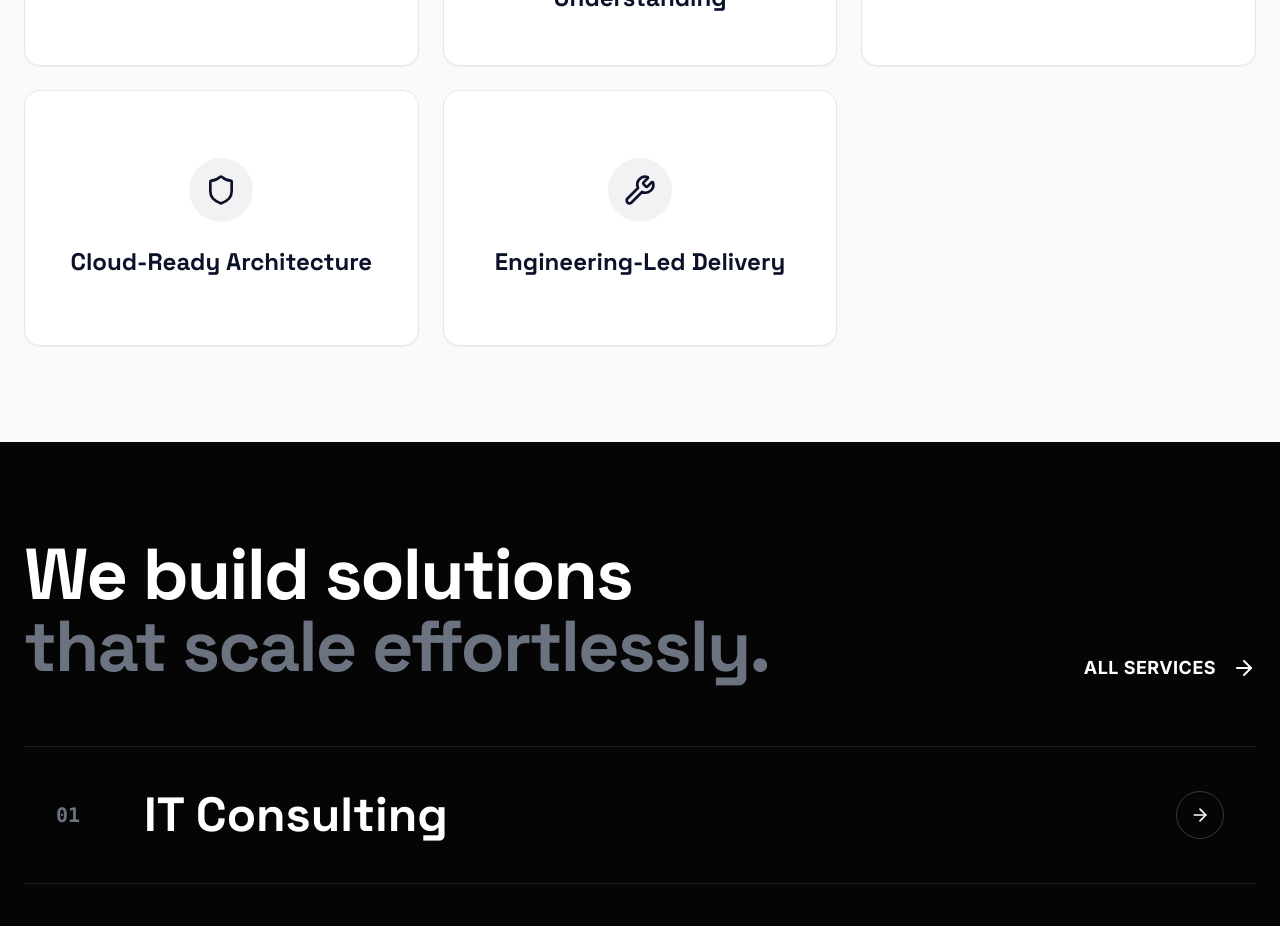
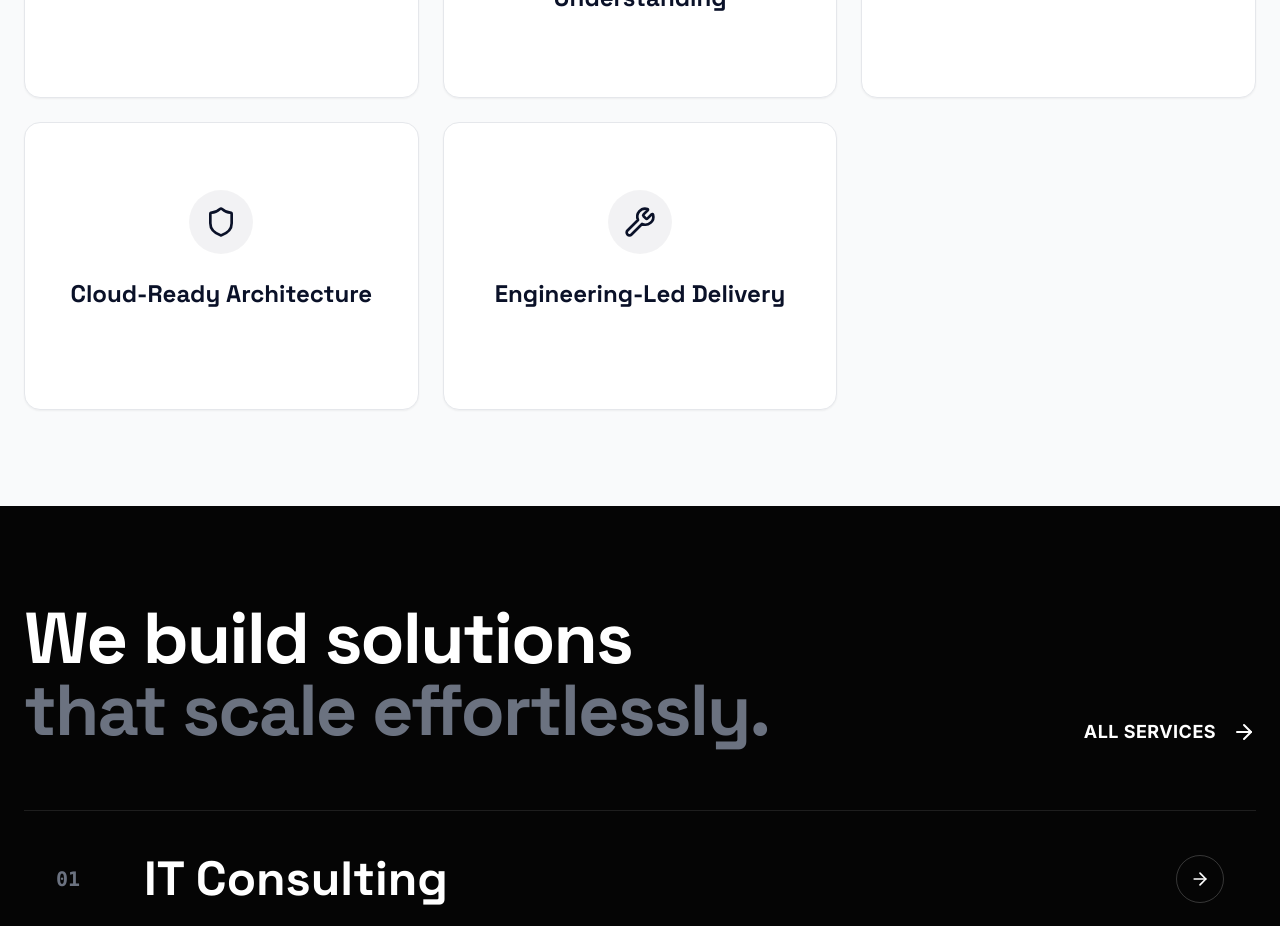
Before and after one commit to enocholudare-gif/Zamclouds, a Next.js app: page / in a window 1280 px wide. Shown: the part 1520-2446 px from the top of the page. Built offline with nearby package versions, Linux system fonts and the light colour scheme.

Commit message:
feat: restore mobile flip card UI per user request

```diff
--- a/src/components/Differentiators.tsx
+++ b/src/components/Differentiators.tsx
@@ -44,36 +44,25 @@ function FlipCard({ d }: { d: typeof differentiators[0] }) {
 
   return (
     <div
-      className="diff-card relative w-full cursor-pointer group opacity-0 translate-y-10"
+      className="diff-card relative h-72 w-full [perspective:1000px] cursor-pointer group opacity-0 translate-y-10"
       onClick={() => setIsFlipped(!isFlipped)}
     >
-      {/* Mobile Design: Combined Card (No Flip) */}
-      <div className="md:hidden flex flex-col p-8 rounded-2xl border border-gray-200 bg-white hover:shadow-xl transition-all shadow-sm">
-        <div className="w-14 h-14 rounded-full bg-primary/5 flex items-center justify-center mb-6">
-          <Icon className="w-7 h-7 text-primary" />
-        </div>
-        <h3 className="text-xl font-bold font-display text-primary mb-3">{d.title}</h3>
-        <p className="text-gray-600 text-sm leading-relaxed">{d.body}</p>
-      </div>
-
-      {/* Desktop Design: 3D Flip Card */}
-      <div className="hidden md:block relative h-64 w-full [perspective:1000px]">
       <div
-          className={`absolute inset-0 w-full h-full transition-all duration-700 [transform-style:preserve-3d] group-hover:[transform:rotateY(180deg)] ${isFlipped ? '[transform:rotateY(180deg)]' : ''}`}
+        className={`absolute inset-0 w-full h-full transition-all duration-700 [transform-style:preserve-3d] md:group-hover:[transform:rotateY(180deg)] ${isFlipped ? '[transform:rotateY(180deg)]' : ''}`}
       >
         {/* Front */}
-          <div className="absolute inset-0 w-full h-full [backface-visibility:hidden] p-8 rounded-2xl border border-gray-200 bg-white flex flex-col items-center justify-center text-center shadow-sm group-hover:border-accent/30">
+        <div className="absolute inset-0 w-full h-full [backface-visibility:hidden] p-6 rounded-2xl border border-gray-200 bg-white flex flex-col items-center justify-center text-center shadow-sm group-hover:border-accent/30">
           <div className="w-16 h-16 rounded-full bg-primary/5 flex items-center justify-center mb-6 transition-colors">
             <Icon className="w-8 h-8 text-primary transition-colors" />
           </div>
           <h3 className="text-xl lg:text-2xl font-bold font-display text-primary">{d.title}</h3>
+          <p className="text-xs text-accent uppercase tracking-widest font-bold mt-4 md:opacity-0 md:group-hover:opacity-100 transition-opacity">Tap to read</p>
         </div>
 
         {/* Back */}
-          <div className="absolute inset-0 w-full h-full [backface-visibility:hidden] [transform:rotateY(180deg)] p-8 rounded-2xl bg-accent text-white flex flex-col justify-center items-center text-center shadow-lg">
+        <div className="absolute inset-0 w-full h-full [backface-visibility:hidden] [transform:rotateY(180deg)] p-6 rounded-2xl bg-accent text-white flex flex-col justify-center items-center text-center shadow-lg">
           <h3 className="text-lg font-bold font-display mb-4 border-b border-white/20 pb-4">{d.title}</h3>
           <p className="text-white/90 leading-relaxed font-medium text-sm">{d.body}</p>
-          </div>
         </div>
       </div>
     </div>
--- a/src/components/Services.tsx
+++ b/src/components/Services.tsx
@@ -38,8 +38,84 @@ const services = [
   }
 ];
 
+function ServiceItem({ service, idx }: { service: typeof services[0], idx: number }) {
+  const [isHovered, setIsHovered] = useState(false);
+  const [isFlipped, setIsFlipped] = useState(false);
+
+  return (
+    <div
+      className="service-item relative border-b border-white/10 transition-colors duration-500 hover:bg-white/5 opacity-0 [perspective:1000px]"
+      onMouseEnter={() => setIsHovered(true)}
+      onMouseLeave={() => setIsHovered(false)}
+      onClick={() => setIsFlipped(!isFlipped)}
+    >
+      {/* Mobile Design: 3D Flip Row */}
+      <div className={`md:hidden relative w-full transition-all duration-700 [transform-style:preserve-3d] ${isFlipped ? '[transform:rotateX(180deg)]' : ''}`} style={{ minHeight: '120px' }}>
+
+        {/* Front */}
+        <div className="absolute inset-0 w-full h-full [backface-visibility:hidden] flex items-center p-6 bg-dark">
+          <span className="text-xl font-mono font-bold text-gray-500 mr-6">
+            {service.id}
+          </span>
+          <h3 className="text-2xl font-display font-bold text-white">
+            {service.title}
+          </h3>
+          <ArrowRight className="w-5 h-5 text-gray-500 ml-auto" />
+        </div>
+
+        {/* Back */}
+        <div className="absolute inset-0 w-full h-full [backface-visibility:hidden] [transform:rotateX(180deg)] bg-accent overflow-hidden">
+          <img src={service.image} alt={service.title} className="absolute inset-0 w-full h-full object-cover opacity-20" />
+          <div className="relative z-10 flex flex-col justify-center h-full p-6 text-white">
+            <h3 className="text-xl font-display font-bold mb-2">{service.title}</h3>
+            <p className="text-sm font-medium leading-snug">{service.description}</p>
+            <Link href="/contact" className="mt-4 inline-block text-xs uppercase tracking-widest font-bold underline">
+              Start Project
+            </Link>
+          </div>
+        </div>
+
+      </div>
+
+      {/* Desktop Design: Accordion List with Hover Image */}
+      <Link href="/contact" className="hidden md:block py-10 px-8 hover-target" data-cursor="interactive">
+        <div className="flex items-center justify-between gap-8 relative z-10">
+
+          <div className="flex items-center gap-16 w-1/2">
+            <span className={`text-xl font-mono font-bold transition-colors duration-500 ${isHovered ? 'text-accent' : 'text-gray-500'}`}>
+              {service.id}
+            </span>
+            <h3 className={`text-5xl font-display font-bold transition-transform duration-500 ${isHovered ? 'translate-x-4' : ''}`}>
+              {service.title}
+            </h3>
+          </div>
+
+          <div className="w-1/2 flex items-center justify-between gap-8">
+            <div className={`overflow-hidden transition-all duration-500 max-h-40 ${isHovered ? 'opacity-100 translate-x-0' : 'opacity-0 -translate-x-8'}`}>
+              <p className="text-gray-400 text-lg">
+                {service.description}
+              </p>
+            </div>
+
+            <div className={`w-12 h-12 rounded-full border border-white/20 flex items-center justify-center shrink-0 transition-all duration-500 ${isHovered ? 'bg-accent border-accent -rotate-45' : 'rotate-0'}`}>
+              <ArrowRight className="w-5 h-5" />
+            </div>
+          </div>
+        </div>
+
+        {/* Hover Image Reveal */}
+        <div
+          className={`absolute top-1/2 left-1/2 -translate-x-1/2 -translate-y-1/2 w-80 h-48 overflow-hidden rounded-xl pointer-events-none z-0 transition-all duration-700 ${isHovered ? 'opacity-100 scale-100 rotate-2' : 'opacity-0 scale-50 rotate-0'}`}
+        >
+          <img src={service.image} alt={service.title} className="w-full h-full object-cover" />
+          <div className="absolute inset-0 bg-accent/20 mix-blend-overlay" />
+        </div>
+      </Link>
+    </div>
+  );
+}
+
 export default function Services() {
-  const [hoveredIndex, setHoveredIndex] = useState<number | null>(null);
   const containerRef = useRef<HTMLDivElement>(null);
 
   useGSAP(() => {
@@ -80,55 +156,9 @@ export default function Services() {
         </div>
 
         <div className="border-t border-white/10">
-          {services.map((service, idx) => {
-            const isHovered = hoveredIndex === idx;
-
-            return (
-              <div
-                key={service.id}
-                className="service-item group relative border-b border-white/10 transition-colors duration-500 hover:bg-white/5 opacity-0"
-                onMouseEnter={() => setHoveredIndex(idx)}
-                onMouseLeave={() => setHoveredIndex(null)}
-              >
-                <Link href="/contact" className="block py-10 px-4 md:px-8 hover-target" data-cursor="interactive">
-                  <div className="flex flex-col md:flex-row md:items-center justify-between gap-8 relative z-10">
-
-                    <div className="flex items-start md:items-center gap-4 md:gap-16 w-full md:w-1/2">
-                      <span className={`text-xl font-mono font-bold transition-colors duration-500 ${isHovered ? 'text-accent' : 'text-gray-500'}`}>
-                        {service.id}
-                      </span>
-                      <h3 className={`text-2xl md:text-5xl font-display font-bold transition-transform duration-500 ${isHovered ? 'md:translate-x-4' : ''}`}>
-                        {service.title}
-                      </h3>
-                    </div>
-
-                    <div className="w-full md:w-1/2 flex flex-col md:flex-row md:items-center justify-between gap-4 md:gap-8 mt-4 md:mt-0">
-                      <div className={`overflow-hidden transition-all duration-500 max-h-96 opacity-100 md:max-h-40 ${isHovered ? 'md:opacity-100 md:translate-x-0' : 'md:opacity-0 md:-translate-x-8'}`}>
-                        <p className="text-gray-400 text-base md:text-lg mb-4 md:mb-0">
-                          {service.description}
-                        </p>
-                        <div className="md:hidden w-full h-40 overflow-hidden rounded-xl mt-4">
-                          <img src={service.image} alt={service.title} className="w-full h-full object-cover opacity-80" />
-                        </div>
-                      </div>
-
-                      <div className={`hidden md:flex w-10 h-10 md:w-12 md:h-12 rounded-full border border-white/20 items-center justify-center shrink-0 transition-all duration-500 ${isHovered ? 'bg-accent border-accent -rotate-45' : 'rotate-0'}`}>
-                        <ArrowRight className="w-4 h-4 md:w-5 md:h-5" />
-                      </div>
-                    </div>
-                  </div>
-
-                  {/* Hover Image Reveal (Hidden on Mobile) */}
-                  <div
-                    className={`hidden md:block absolute top-1/2 left-1/2 -translate-x-1/2 -translate-y-1/2 w-64 md:w-80 h-40 md:h-48 overflow-hidden rounded-xl pointer-events-none z-0 transition-all duration-700 ${isHovered ? 'opacity-100 scale-100 rotate-2' : 'opacity-0 scale-50 rotate-0'}`}
-                  >
-                    <img src={service.image} alt={service.title} className="w-full h-full object-cover" />
-                    <div className="absolute inset-0 bg-accent/20 mix-blend-overlay" />
-                  </div>
-                </Link>
-              </div>
-            );
-          })}
+          {services.map((service, idx) => (
+            <ServiceItem key={service.id} service={service} idx={idx} />
+          ))}
         </div>
       </div>
     </section>
```
Lines whose indentation alone changed are shown as unchanged.
